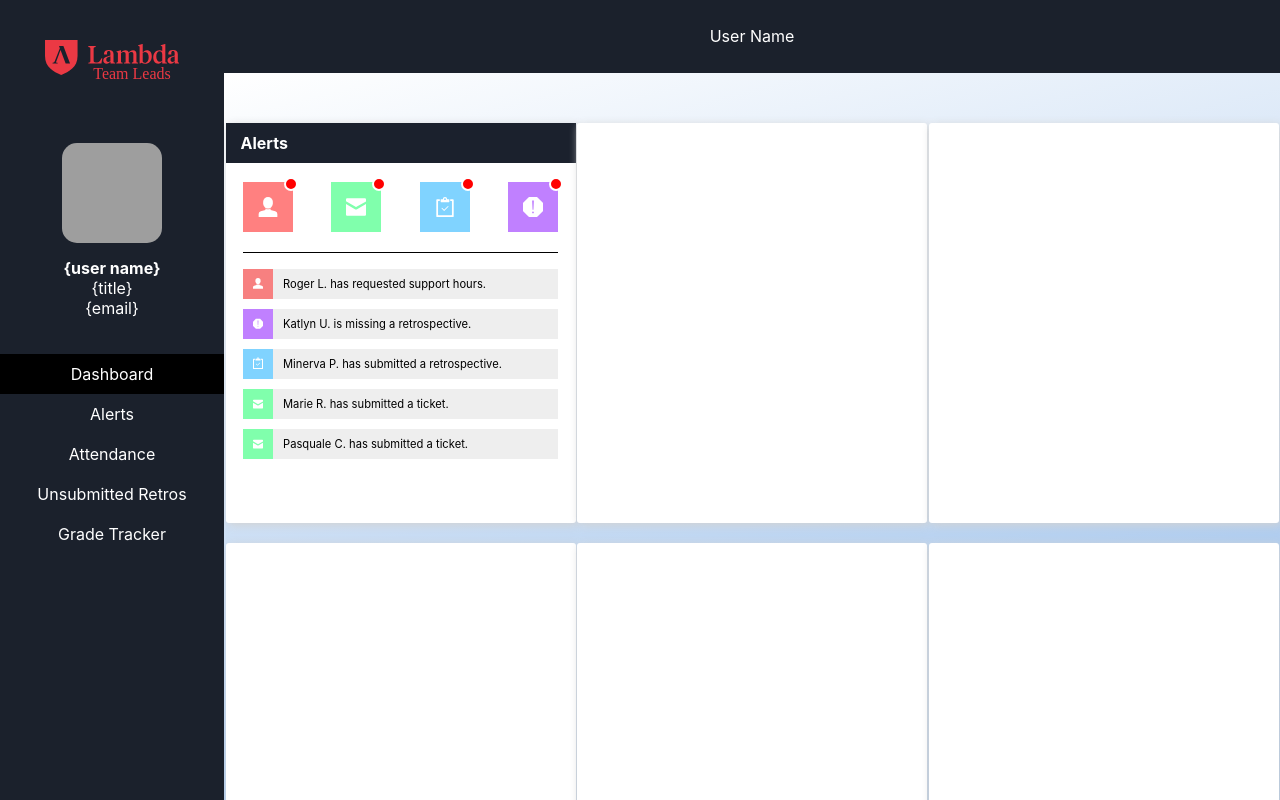
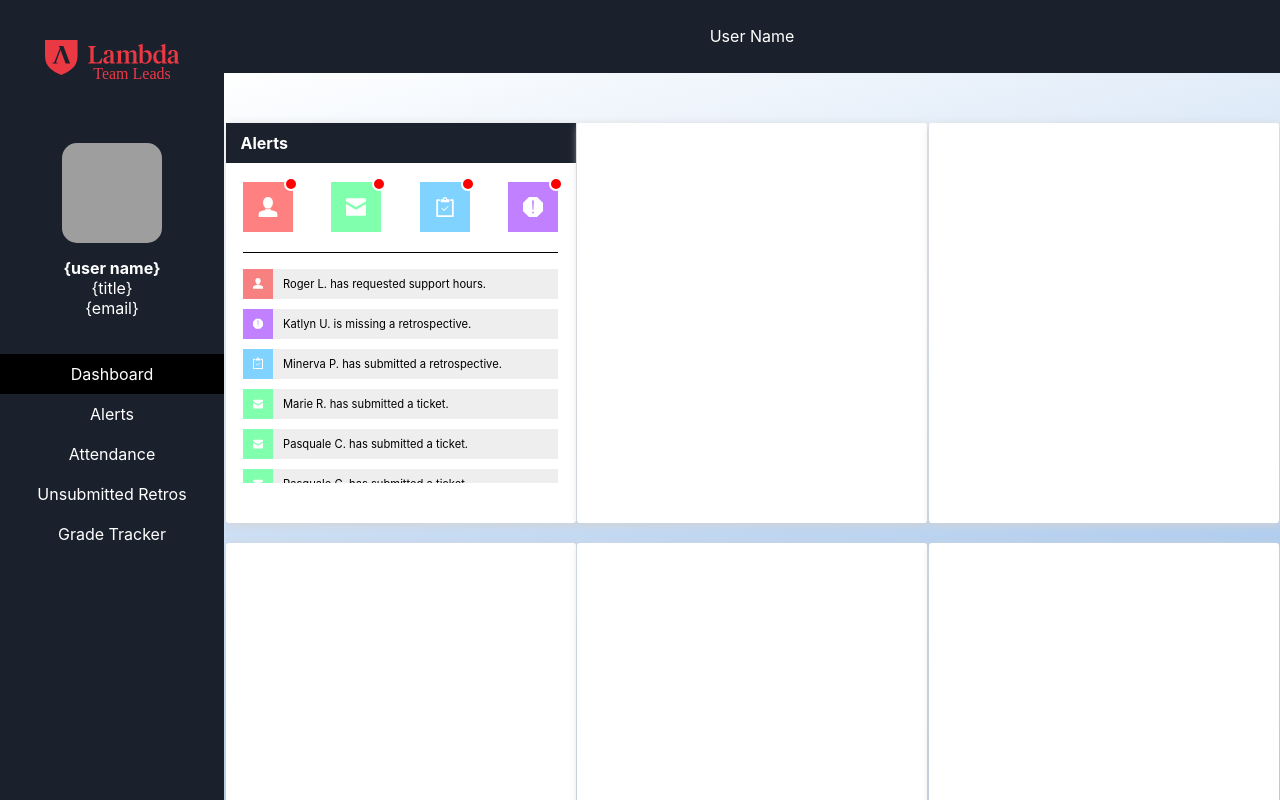
Before and after one commit to TL-Dashboard/frontend, a React (Create React App) app: page / in a window 1280 px wide. Built offline with nearby package versions, Linux system fonts and the light colour scheme; grey boxes are pictures that could not be loaded.

Commit message:
Alerts now scroll for overflowing alerts.

```diff
--- a/src/Context.js
+++ b/src/Context.js
@@ -31,6 +31,21 @@ export const Provider = ({ children }) => {
             },
             {
                 id: 5,
+                type: 'ticket',
+                user: 'Pasquale Collins'
+            },
+            {
+                id: 6,
+                type: 'ticket',
+                user: 'Pasquale Collins'
+            },
+            {
+                id: 7,
+                type: 'ticket',
+                user: 'Pasquale Collins'
+            },
+            {
+                id: 8,
                 type: 'ticket',
                 user: 'Pasquale Collins'
             }
--- a/src/components/Main/Tiles/AlertTile.js
+++ b/src/components/Main/Tiles/AlertTile.js
@@ -160,9 +160,11 @@ const AlertsContainer = styled.div`
     margin: 0 auto;
 
     color: black;
-    margin-top: 10px;
 
-    height: 150px;
+    height: 230px;
+
+    overflow-y: scroll;
+
 `;
 
 const AlertBoxes = styled.div`
```
